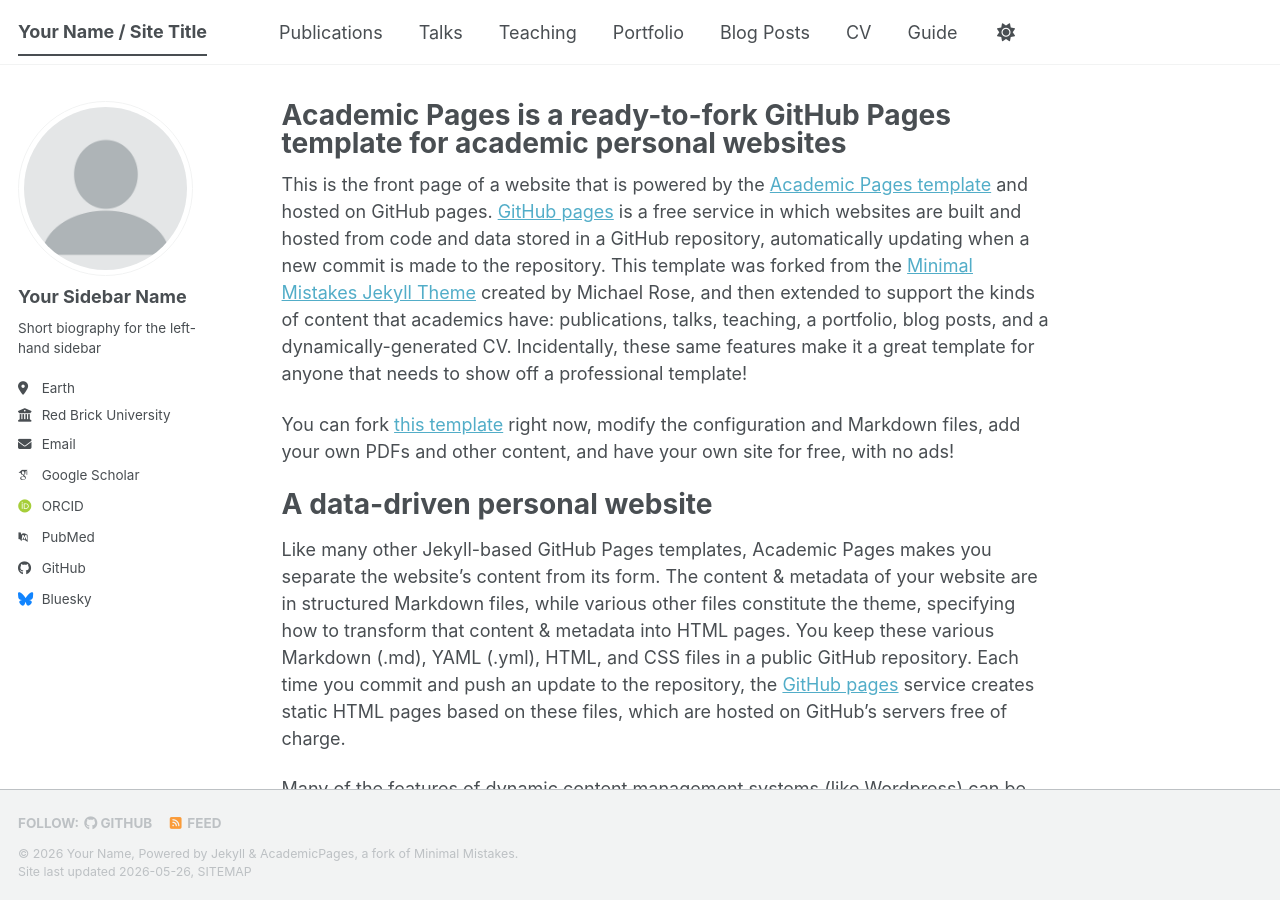
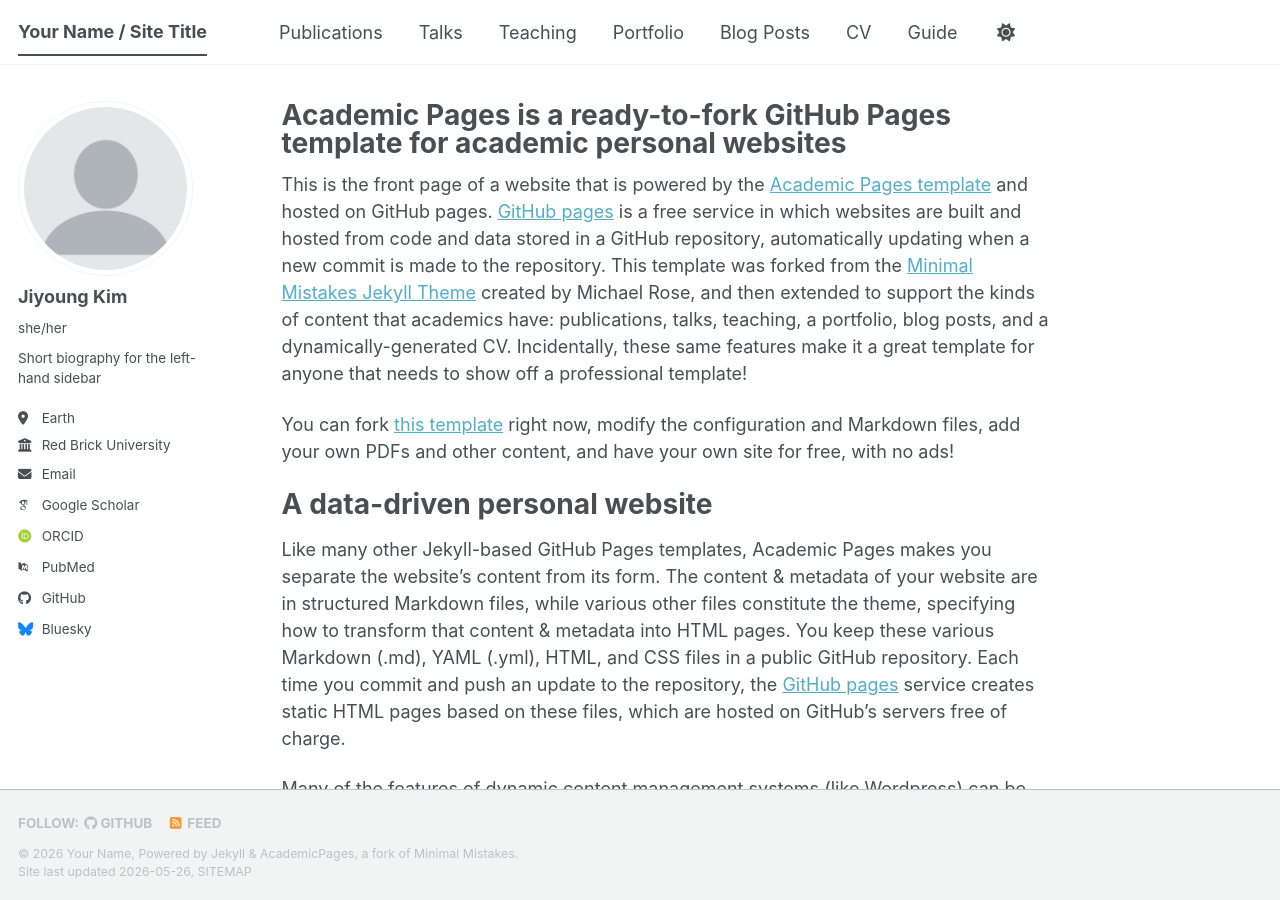
Before and after one commit to Jiyoung-Cecil-Kim/Jiyoung-Kim, a Jekyll site: the page built from _pages/about.md, in a window 1280 px wide and 900 px high. Built offline with Jekyll 4.4.1, drawn with Linux system fonts in a browser that asks for light colours; some web fonts are replaced; a script bundle is joined from its source files by our own code; library files that are not in the unit come from our copies.

Commit message:
Update author information in _config.yml

```diff
--- a/_config.yml
+++ b/_config.yml
@@ -24,8 +24,8 @@ repository               : "academicpages/academicpages.github.io"
 author:
   # Biographic information
   avatar           : "profile.png"
-  name             : "Your Sidebar Name"
-  pronouns         : # example: "she/her"
+  name             : "Jiyoung Kim"
+  pronouns         :  "she/her"
   bio              : "Short biography for the left-hand sidebar"
   location         : "Earth"
   employer         : "Red Brick University"
```
